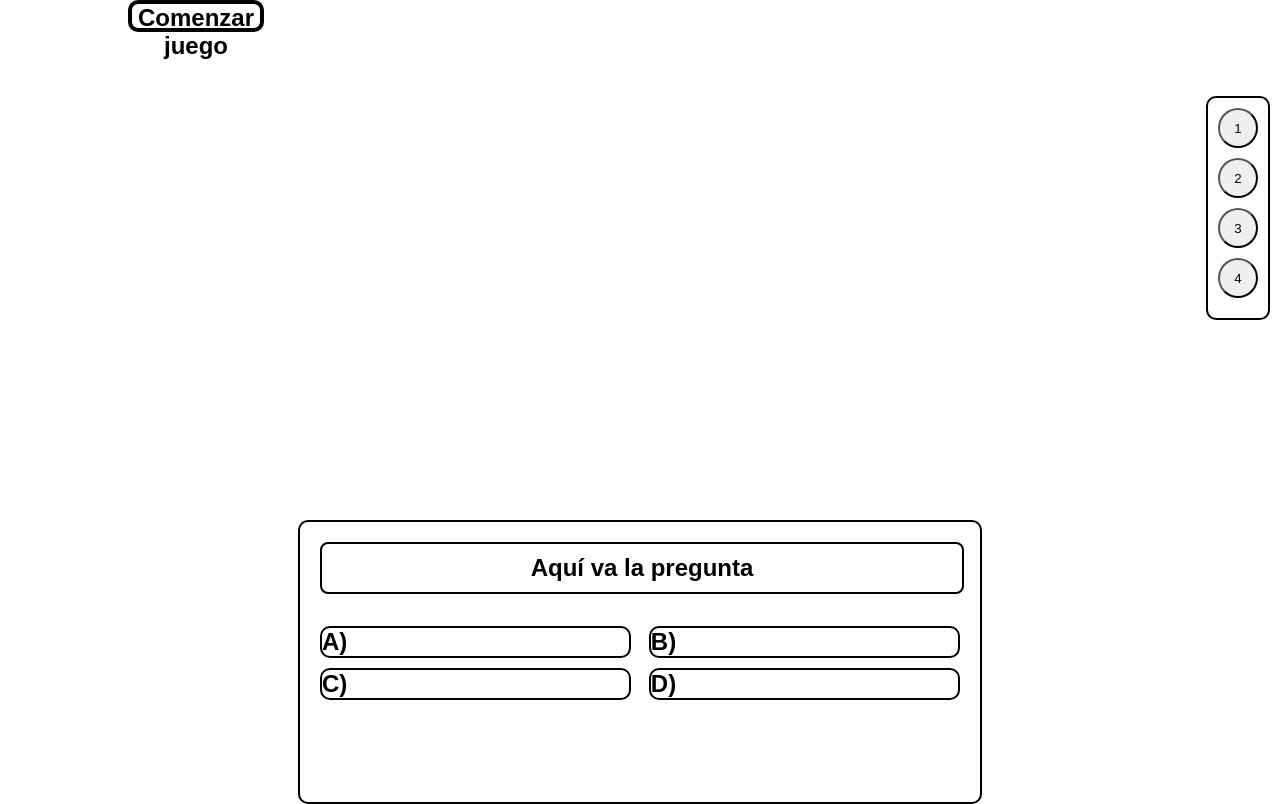
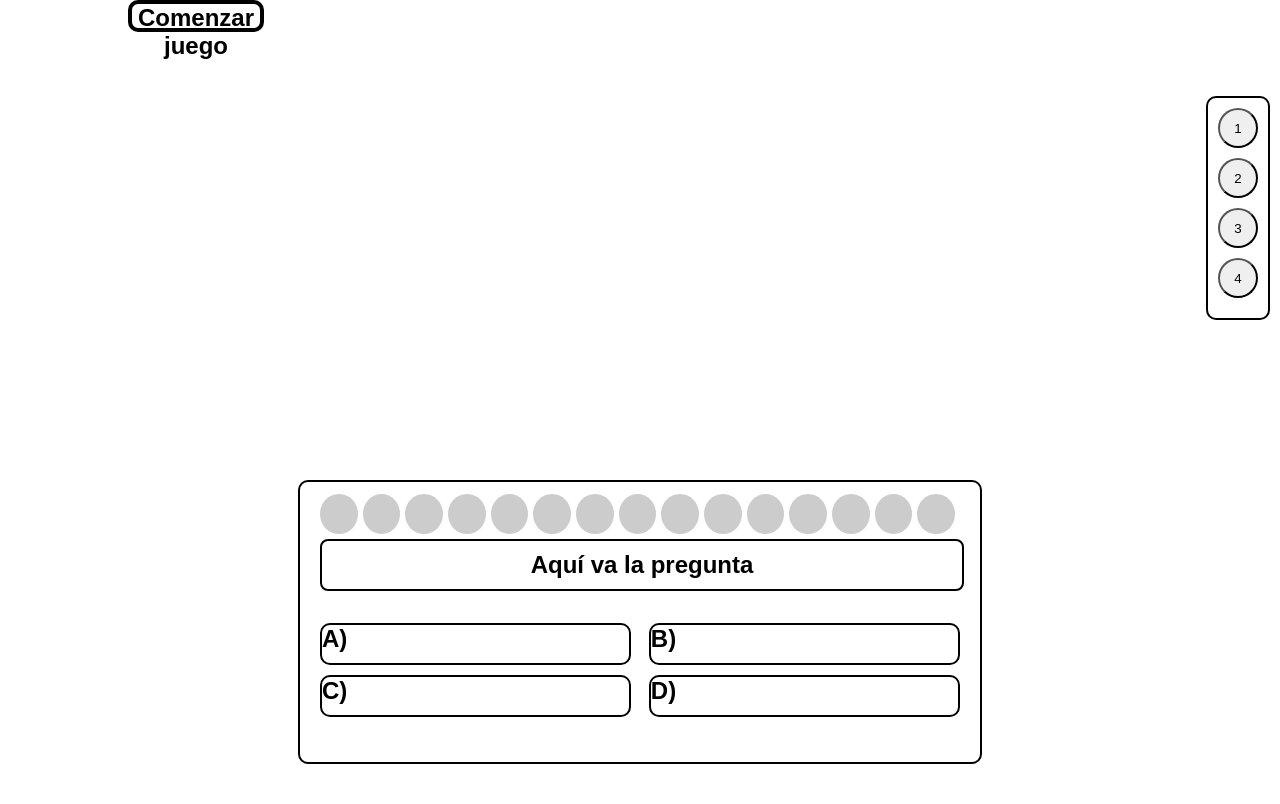
Before and after one commit to iByN8/MillonarioKaneki, a plain HTML site: page millonario.html in a window 1280 px wide. Drawn offline with Linux system fonts and the light colour scheme.

Commit message:
Plantilla con 15 preguntas

```diff
--- a/estilos.css
+++ b/estilos.css
@@ -21,7 +21,7 @@ body{
 }
 .panel_conjunto {
     position: absolute;
-    top: 65%;
+    top: 60%;
     left: 50%;
     transform: translateX(-50%);
     border: 2px solid #000000;
@@ -41,6 +41,7 @@ body{
     display: flex;
     justify-content: space-between;
 	margin-bottom: 10px;
+	height: 50%;
 }
 
 .respuesta {
@@ -125,3 +126,19 @@ body{
     border-radius: 50%;
     margin-bottom: 10px;
 }
+
+.contenedor-figuras {
+	height: 10%;
+	justify-content: space-between;
+    align-items: center;
+	margin-bottom: 2%;
+    display: flex; /* Utiliza flexbox para alinear las figuras en fila */
+}
+
+.figura {
+    width: 40px;
+    height: 40px;
+    border-radius: 50%; /* Hace que las figuras sean redondas */
+    margin-right: 5px; /* Espacio entre las figuras */
+    background-color: #ccc; /* Color de fondo de las figuras */
+}
--- a/millonario.html
+++ b/millonario.html
@@ -8,6 +8,23 @@
 </head>
 <body>
     <div id="panel_pregunta_respuestas" class="panel_conjunto">
+		<div class="contenedor-figuras">
+			<div class="figura"></div>
+			<div class="figura"></div>
+			<div class="figura"></div>
+			<div class="figura"></div>
+			<div class="figura"></div>
+			<div class="figura"></div>
+			<div class="figura"></div>
+			<div class="figura"></div>
+			<div class="figura"></div>
+			<div class="figura"></div>
+			<div class="figura"></div>
+			<div class="figura"></div>
+			<div class="figura"></div>
+			<div class="figura"></div>
+			<div class="figura"></div>
+		</div>
         <div id="pregunta" class="pregunta">Aquí va la pregunta</div>
         <div id="respuestas">
             <div class="respuesta_group">
```
